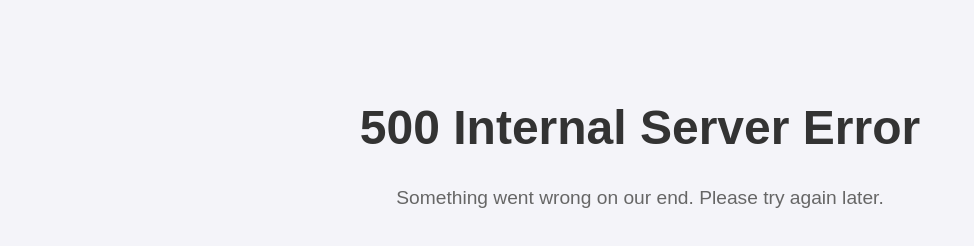
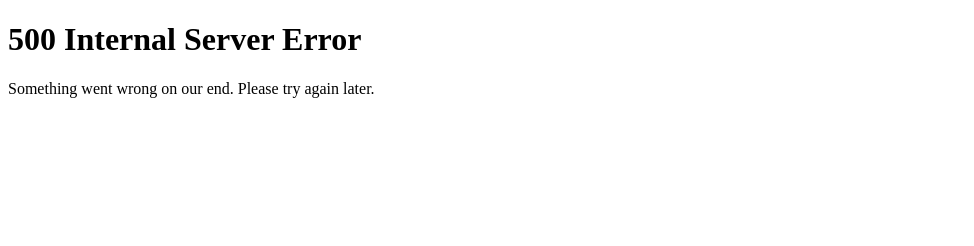
Before and after one commit to JUSTLEMMECODEDAMNMIT/plswork, a website: page static/500.html in a window 1280 px wide. Shown: the whole page, without its empty margins (0-974 px from the left). Drawn offline with Linux system fonts and the light colour scheme.

Commit message:
Update 500.html

```diff
--- a/static/500.html
+++ b/static/500.html
@@ -4,31 +4,9 @@
     <meta charset="UTF-8">
     <meta name="viewport" content="width=device-width, initial-scale=1.0">
     <title>500 Internal Server Error</title>
-    <style>
-        body {
-            font-family: Arial, sans-serif;
-            text-align: center;
-            background-color: #f4f4f9;
-            margin: 0;
-            padding: 0;
-        }
-        .container {
-            margin-top: 100px;
-        }
-        h1 {
-            font-size: 3em;
-            color: #333;
-        }
-        p {
-            font-size: 1.2em;
-            color: #666;
-        }
-    </style>
 </head>
 <body>
-    <div class="container">
-        <h1>500 Internal Server Error</h1>
-        <p>Something went wrong on our end. Please try again later.</p>
-    </div>
+    <h1>500 Internal Server Error</h1>
+    <p>Something went wrong on our end. Please try again later.</p>
 </body>
 </html>
```
